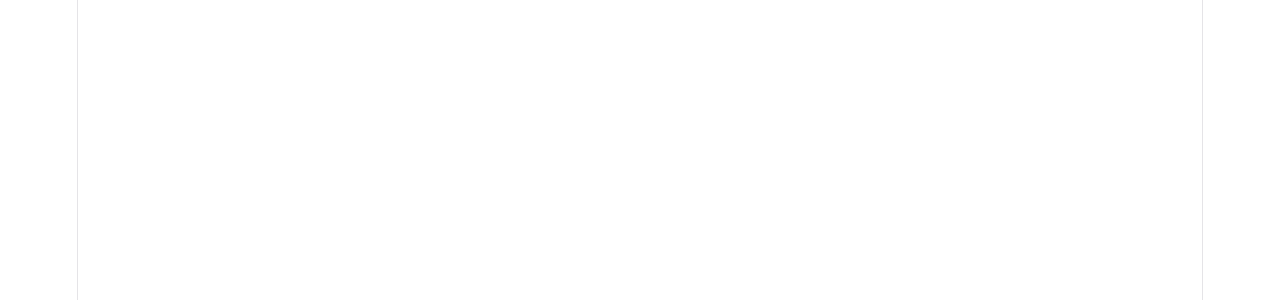
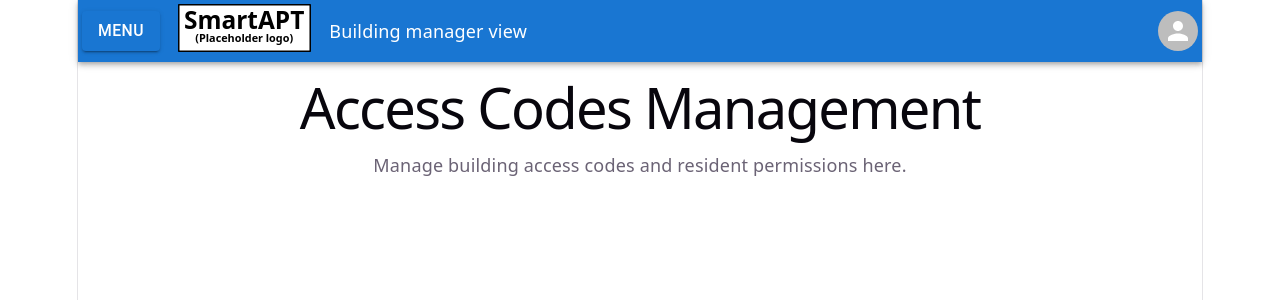
Before and after one commit to SevereWXJames/dormitory-managment-project, a React (Vite) app in the folder frontend/: page /admin/access-codes in a window 1280 px wide. Before the commit this address had no page. Shown: the top 300 px of the page. Built offline with nearby package versions, Linux system fonts and the light colour scheme.

Commit message:
adding accesscode page

```diff
--- a/frontend/src/App.tsx
+++ b/frontend/src/App.tsx
@@ -16,6 +16,7 @@
 import {AdminResidentsPage} from "./pages/common/buildingManager/AdminResidentsPage.tsx";
 import {AdminSettingsPage} from "./pages/common/buildingManager/AdminSettingsPage.tsx";
 import {AdminHelpPage} from "./pages/common/buildingManager/AdminHelpPage.tsx";
+import {AdminAccessCodesPage} from "./pages/common/buildingManager/AdminAccessCodesPage.tsx";
 
 /**
  * App React component, containing routes to other pages.
@@ -44,6 +45,7 @@
                 <Route path="/admin/maintenance" element={<AdminMaintenancePage/>}/>
                 <Route path="/admin/notices" element={<AdminNoticesPage/>}/>
                 <Route path="/admin/residents" element={<AdminResidentsPage/>}/>
+                <Route path="/admin/access-codes" element={<AdminAccessCodesPage/>}/>
                 <Route path="/admin/settings" element={<AdminSettingsPage/>}/>
                 <Route path="/admin/help" element={<AdminHelpPage/>}/>
             </Routes>
--- a/frontend/src/components/common/CommonFrame.tsx
+++ b/frontend/src/components/common/CommonFrame.tsx
@@ -52,6 +52,7 @@
                 <NavBarButton id="maintenance-nav-bar-button" label="Maintenance" to="/admin/maintenance"/>
                 <NavBarButton id="notices-nav-bar-button" label="Notices" to="/admin/notices"/>
                 <NavBarButton id="residents-nav-bar-button" label="Residents" to="/admin/residents"/>
+                <NavBarButton id="access-codes-nav-bar-button" label="Access Codes" to="/admin/access-codes"/>
                 <Divider/>
                 <NavBarButton id="settings-nav-bar-button" label="Settings" to="/admin/settings"/>
                 <NavBarButton id="help-nav-bar-button" label="Help" to="/admin/help"/>
--- /dev/null
+++ b/frontend/src/pages/common/buildingManager/AdminAccessCodesPage.tsx
@@ -0,0 +1,13 @@
+import { CommonFrame } from "../../../components/common/CommonFrame";
+
+export function AdminAccessCodesPage() {
+    return (
+        <>
+            <CommonFrame commonFrameType="BUILDING_MANAGER" />
+            <div className="adminAccessCodesPage">
+                <h1>Access Codes Management</h1>
+                <p>Manage building access codes and resident permissions here.</p>
+            </div>
+        </>
+    );
+}
```
